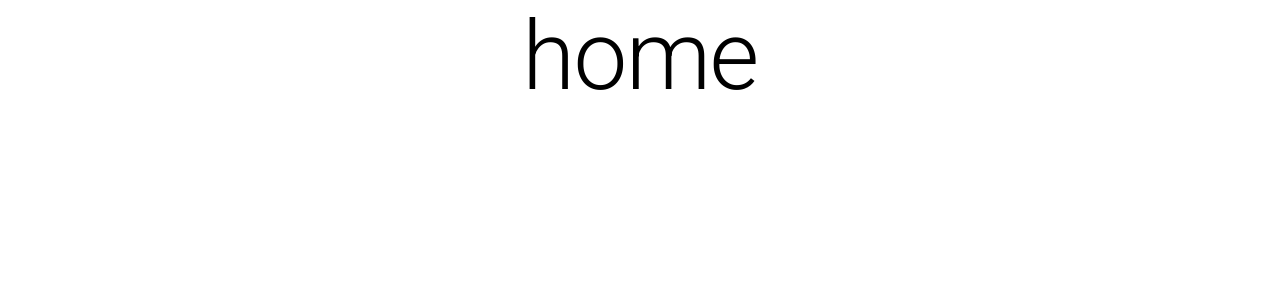
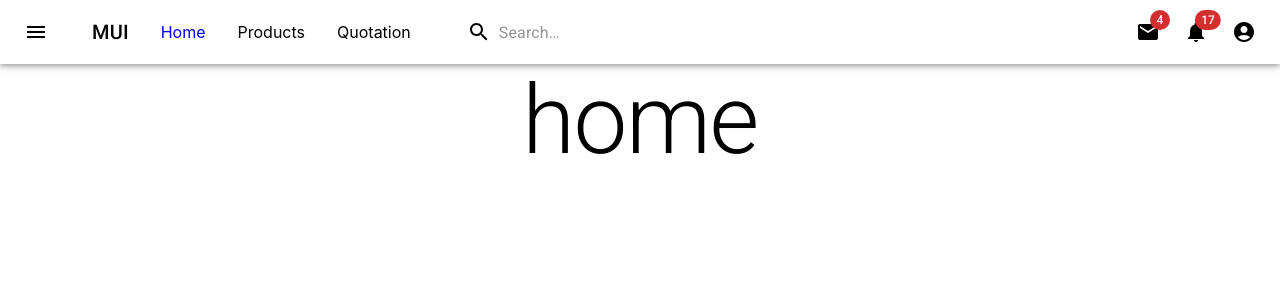
Before and after one commit to Nazninkamal/menufecture-client, a React (Create React App) app: page / in a window 1280 px wide. Shown: the top 300 px of the page. Built offline with nearby package versions, Linux system fonts and the light colour scheme.

Commit message:
navigation setup

```diff
--- /dev/null
+++ b/src/Components/Navber/Navber.js
@@ -0,0 +1,268 @@
+import * as React from 'react';
+import { styled, alpha } from '@mui/material/styles';
+import AppBar from '@mui/material/AppBar';
+import Box from '@mui/material/Box';
+import Toolbar from '@mui/material/Toolbar';
+import IconButton from '@mui/material/IconButton';
+import Typography from '@mui/material/Typography';
+import InputBase from '@mui/material/InputBase';
+import Badge from '@mui/material/Badge';
+import MenuItem from '@mui/material/MenuItem';
+import Menu from '@mui/material/Menu';
+import MenuIcon from '@mui/icons-material/Menu';
+import SearchIcon from '@mui/icons-material/Search';
+import AccountCircle from '@mui/icons-material/AccountCircle';
+import MailIcon from '@mui/icons-material/Mail';
+import NotificationsIcon from '@mui/icons-material/Notifications';
+import MoreIcon from '@mui/icons-material/MoreVert';
+import { NavLink } from 'react-router-dom';
+
+const Search = styled('div')(({ theme }) => ({
+    position: 'relative',
+    borderRadius: theme.shape.borderRadius,
+    backgroundColor: alpha(theme.palette.common.white, 0.15),
+    '&:hover': {
+        backgroundColor: alpha(theme.palette.common.white, 0.25),
+    },
+    marginRight: theme.spacing(2),
+    marginLeft: 0,
+    width: '100%',
+    [theme.breakpoints.up('sm')]: {
+        marginLeft: theme.spacing(3),
+        width: 'auto',
+    },
+}));
+
+const SearchIconWrapper = styled('div')(({ theme }) => ({
+    padding: theme.spacing(0, 2),
+    height: '100%',
+    position: 'absolute',
+    pointerEvents: 'none',
+    display: 'flex',
+    alignItems: 'center',
+    justifyContent: 'center',
+}));
+
+const StyledInputBase = styled(InputBase)(({ theme }) => ({
+    color: 'inherit',
+    '& .MuiInputBase-input': {
+        padding: theme.spacing(1, 1, 1, 0),
+        // vertical padding + font size from searchIcon
+        paddingLeft: `calc(1em + ${theme.spacing(4)})`,
+        transition: theme.transitions.create('width'),
+        width: '100%',
+        [theme.breakpoints.up('md')]: {
+            width: '20ch',
+        },
+    },
+}));
+
+const Navbar = () => {
+    const [anchorEl, setAnchorEl] = React.useState(null);
+    const [mobileMoreAnchorEl, setMobileMoreAnchorEl] = React.useState(null);
+
+    const isMenuOpen = Boolean(anchorEl);
+    const isMobileMenuOpen = Boolean(mobileMoreAnchorEl);
+
+    const handleProfileMenuOpen = (event) => {
+        setAnchorEl(event.currentTarget);
+    };
+
+    const handleMobileMenuClose = () => {
+        setMobileMoreAnchorEl(null);
+    };
+
+    const handleMenuClose = () => {
+        setAnchorEl(null);
+        handleMobileMenuClose();
+    };
+
+    const handleMobileMenuOpen = (event) => {
+        setMobileMoreAnchorEl(event.currentTarget);
+    };
+
+    const menuId = 'primary-search-account-menu';
+    const renderMenu = (
+        <Menu
+            anchorEl={anchorEl}
+            anchorOrigin={{
+                vertical: 'top',
+                horizontal: 'right',
+            }}
+            id={menuId}
+            keepMounted
+            transformOrigin={{
+                vertical: 'top',
+                horizontal: 'right',
+            }}
+            open={isMenuOpen}
+            onClose={handleMenuClose}
+        >
+            <MenuItem onClick={handleMenuClose}>Profile</MenuItem>
+            <MenuItem onClick={handleMenuClose}>My account</MenuItem>
+        </Menu>
+    );
+
+    const mobileMenuId = 'primary-search-account-menu-mobile';
+    const renderMobileMenu = (
+        <Menu
+            anchorEl={mobileMoreAnchorEl}
+            anchorOrigin={{
+                vertical: 'top',
+                horizontal: 'right',
+            }}
+            id={mobileMenuId}
+            keepMounted
+            transformOrigin={{
+                vertical: 'top',
+                horizontal: 'right',
+            }}
+            open={isMobileMenuOpen}
+            onClose={handleMobileMenuClose}
+        >
+            <MenuItem>
+                <IconButton size="large" aria-label="show 4 new mails" color="inherit">
+                    <Badge badgeContent={4} color="error">
+                        <MailIcon />
+                    </Badge>
+                </IconButton>
+                <p>Messages</p>
+            </MenuItem>
+            <MenuItem>
+                <IconButton
+                    size="large"
+                    aria-label="show 17 new notifications"
+                    color="inherit"
+                >
+                    <Badge badgeContent={17} color="error">
+                        <NotificationsIcon />
+                    </Badge>
+                </IconButton>
+                <p>Notifications</p>
+            </MenuItem>
+            <MenuItem onClick={handleProfileMenuOpen}>
+                <IconButton
+                    size="large"
+                    aria-label="account of current user"
+                    aria-controls="primary-search-account-menu"
+                    aria-haspopup="true"
+                    color="inherit"
+                >
+                    <AccountCircle />
+                </IconButton>
+                <p>Profile</p>
+            </MenuItem>
+        </Menu>
+    );
+
+    return (
+        <Box sx={{ flexGrow: 1 }}>
+            <AppBar position="static" sx={{ bgcolor: 'white', color: 'black' }}>
+                <Toolbar>
+                    <IconButton
+                        size="large"
+                        edge="start"
+                        color="inherit"
+                        aria-label="open drawer"
+                        sx={{ mr: 2 }}
+                    >
+                        <MenuIcon />
+                    </IconButton>
+
+                    <Box sx={{ display: { xs: 'none', sm: 'block' } }}>
+
+                        <Box component="div" noWrap sx={{ display: 'flex', alignItems: 'center' }}>
+                            <Typography
+                                variant="h6"
+                                sx={{ marginRight: 2, marginLeft: 2 }}
+                            >
+                                MUI
+                            </Typography>
+
+
+                            <NavLink to='/' style={{textDecoration:'none'}}>
+                                <Typography
+                                    variant="p"
+
+                                    sx={{ marginRight: 2, marginLeft: 2 }}
+                                >
+                                    Home
+                                </Typography>
+                            </NavLink>
+                            <Typography
+                                variant="p"
+
+                                sx={{ marginRight: 2, marginLeft: 2 }}
+                            >
+                                Products
+                            </Typography>
+                            <Typography
+                                variant="p"
+
+                                sx={{ marginRight: 2, marginLeft: 2 }}
+                            >
+                                Quotation
+                            </Typography>
+                        </Box>
+
+                    </Box>
+
+
+                    <Search>
+                        <SearchIconWrapper>
+                            <SearchIcon />
+                        </SearchIconWrapper>
+                        <StyledInputBase
+                            placeholder="Search…"
+                            inputProps={{ 'aria-label': 'search' }}
+                        />
+                    </Search>
+                    <Box sx={{ flexGrow: 1 }} />
+                    <Box sx={{ display: { xs: 'none', md: 'flex' } }}>
+                        <IconButton size="large" aria-label="show 4 new mails" color="inherit">
+                            <Badge badgeContent={4} color="error">
+                                <MailIcon />
+                            </Badge>
+                        </IconButton>
+                        <IconButton
+                            size="large"
+                            aria-label="show 17 new notifications"
+                            color="inherit"
+                        >
+                            <Badge badgeContent={17} color="error">
+                                <NotificationsIcon />
+                            </Badge>
+                        </IconButton>
+                        <IconButton
+                            size="large"
+                            edge="end"
+                            aria-label="account of current user"
+                            aria-controls={menuId}
+                            aria-haspopup="true"
+                            onClick={handleProfileMenuOpen}
+                            color="inherit"
+                        >
+                            <AccountCircle />
+                        </IconButton>
+                    </Box>
+                    <Box sx={{ display: { xs: 'flex', md: 'none' } }}>
+                        <IconButton
+                            size="large"
+                            aria-label="show more"
+                            aria-controls={mobileMenuId}
+                            aria-haspopup="true"
+                            onClick={handleMobileMenuOpen}
+                            color="inherit"
+                        >
+                            <MoreIcon />
+                        </IconButton>
+                    </Box>
+                </Toolbar>
+            </AppBar>
+            {renderMobileMenu}
+            {renderMenu}
+        </Box>
+    );
+}
+
+export default Navbar;
--- a/src/Pages/Home/Home.js
+++ b/src/Pages/Home/Home.js
@@ -1,8 +1,10 @@
 import React from 'react';
 import { Typography } from '@mui/material';
+import Navbar from '../../Components/Navber/Navber';
 const Home = () => {
     return (
         <div>
+            <Navbar />
             <Typography variant='h1'>
                 home
             </Typography>
--- a/src/Routers/Routers.js
+++ b/src/Routers/Routers.js
@@ -7,7 +7,6 @@
         path: "/",
         element:
             <Home />
-
     },
 
 
```
